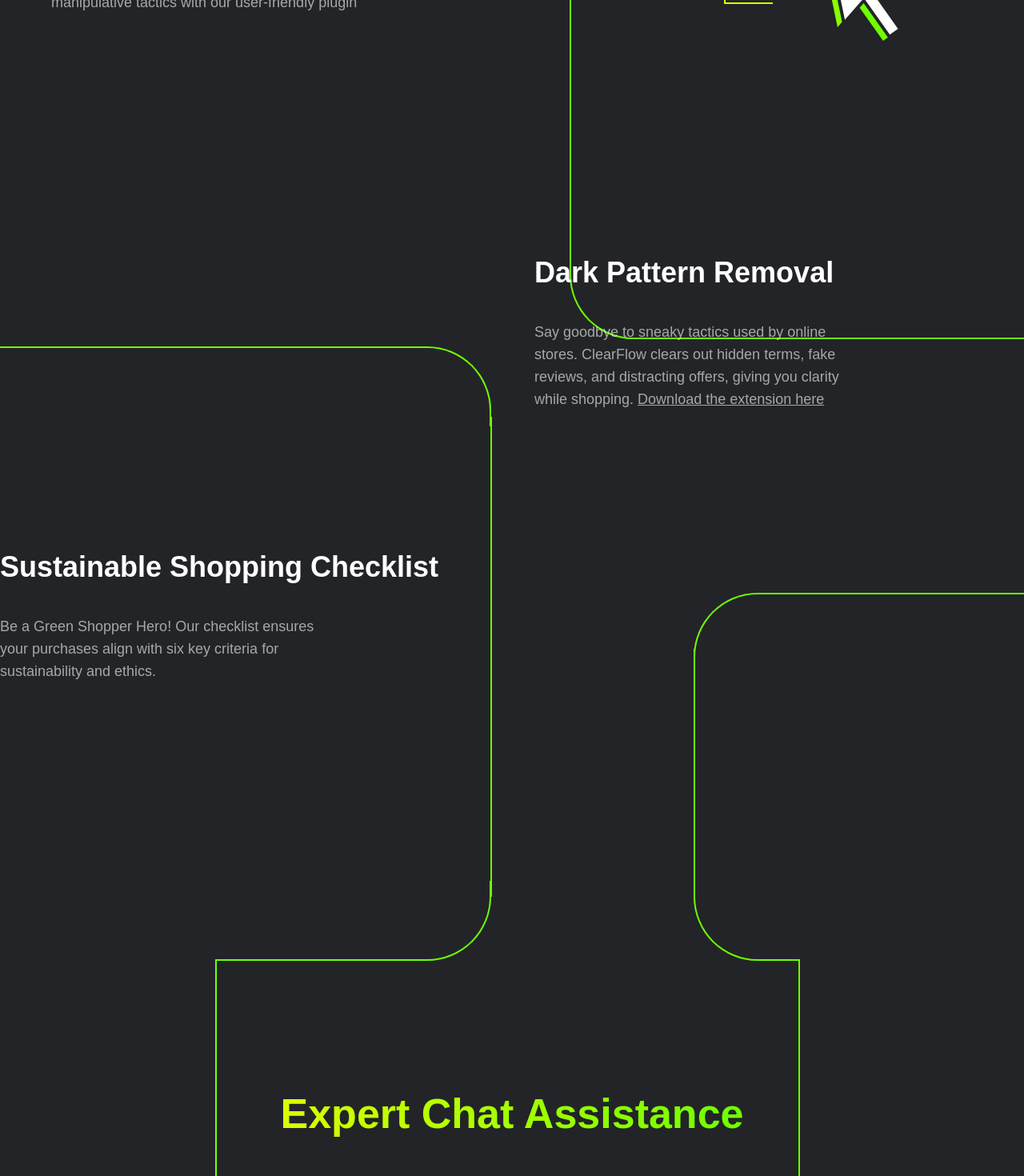
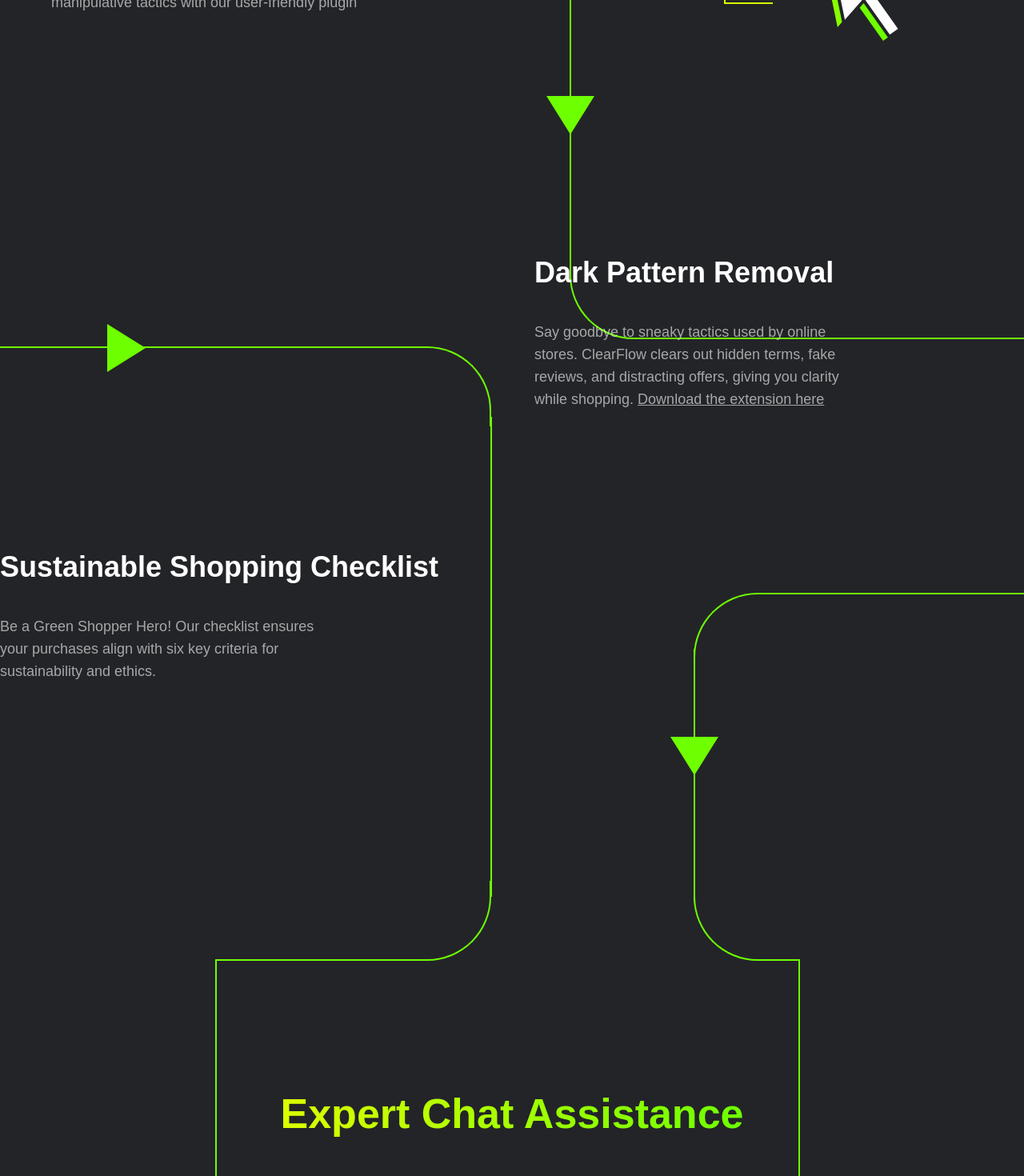
Before and after one commit to AoiTechDev/hackathon-landpage, a Next.js app: page / in a window 1280 px wide. Shown: the part 1280-2750 px from the top of the page at 80% size. Built offline with nearby package versions, Linux system fonts and the light colour scheme.

Commit message:
feat: add triangles and improve reponsivlness

```diff
--- a/app/components/Assistance.tsx
+++ b/app/components/Assistance.tsx
@@ -2,7 +2,7 @@ import React from "react";
 
 const Assistance = () => {
   return (
-    <div className="max-w-[600px] mx-auto  mt-[500px] space-y-10 text-center">
+    <div className="max-w-[600px] mx-auto mt-[160px] min-[1200px]:mt-[500px] space-y-10 text-center">
       <h2 className="bg-gradient-to-r from-yellow   to-green inline-block text-transparent bg-clip-text text-[52px] font-semibold">
         Expert Chat Assistance
       </h2>
--- a/app/components/DarkMode.tsx
+++ b/app/components/DarkMode.tsx
@@ -6,9 +6,9 @@ import triangle from "./svg/triangle.svg";
 const DarkMode = () => {
 
   return (
-    <div className="w-full max-w-[1400px] mx-auto mt-64 flex flex-col min-[1200px]:flex-row justify-center items-center relative p-2">
+    <div className="w-full max-w-[1400px] mx-auto mt-40 min-[1200px]:mt-64 flex flex-col min-[1200px]:flex-row justify-center items-center relative p-2">
       <div className="flex-1 hidden justify-center items-center min-[1200px]:flex">
-        <Image src={logo} alt="" className="scale-75" />
+        <Image src={logo} alt="" className="scale-75 min-[1200px]:scale-100" />
       </div>
 
       <div className="min-[1200px]:flex-1 flex justify-center items-center min-[1200px]:items-start min-[1200px]:flex-col gap-6">
--- a/app/components/LowerSection.tsx
+++ b/app/components/LowerSection.tsx
@@ -1,11 +1,12 @@
 "use client";
-import React from "react";
+import React, { useEffect } from "react";
 import DarkPattern from "./DarkPattern";
 import Sustainable from "./Sustainable";
 import Assistance from "./Assistance";
 import DarkMode from "./DarkMode";
 import Image from "next/image";
 import triangle from "./svg/triangle.svg";
+import useScreenSize from "@/hooks/useScreenSize";
 const LowerSection = () => {
   function scrollToTop() {
     window.scrollTo({
@@ -13,7 +14,7 @@ const LowerSection = () => {
       behavior: "smooth", // Optional: smooth scrolling behavior
     });
   }
-
+  const screenSize = useScreenSize();
   const vertical1 = React.useRef<HTMLDivElement>(null);
   const vertical2 = React.useRef<HTMLDivElement>(null);
   const vertical3 = React.useRef<HTMLDivElement>(null);
@@ -23,8 +24,18 @@ const LowerSection = () => {
   const horizontal2 = React.useRef<HTMLDivElement>(null);
   const horizontal3 = React.useRef<HTMLDivElement>(null);
   const horizontal4 = React.useRef<HTMLDivElement>(null);
+  const bottomArrow = React.useRef<HTMLDivElement>(null);
+
+  useEffect(() => {
+    const ver4 = vertical4.current?.getBoundingClientRect().left;
+    const distanceVer4 = ver4! - 0;
+    if (bottomArrow.current) {
+      bottomArrow.current.style.left = `calc(${distanceVer4}px - ${bottomArrow.current.offsetWidth/2}px + 1px)`;
+    }
+  }, [screenSize]);
+
   return (
-    <div className="min-[1200px]:h-[280vh] relative ">
+    <div className="h-[190vh]  min-[1200px]:h-[280vh] relative ">
       <DarkPattern />
       <Sustainable />
       <Assistance />
@@ -77,11 +88,17 @@ const LowerSection = () => {
       ></div>
 
       <div
-        ref={vertical1}
+        ref={vertical4}
         className="bg-green w-[2px] h-[315px] absolute top-[490px] left-[67.7vw] hidden min-[1200px]:block"
       ></div>
 
       <div className="w-[35vw] h-[100px] absolute top_left top-[420px]    left-[67.7vw] hidden min-[1200px]:block"></div>
+
+      <div className="w-0 h-0 triangle rotate-90 absolute left-[10vw]  top-[90px] -z-1 hidden min-[1200px]:block"></div>
+      <div
+        ref={bottomArrow}
+        className="w-0 h-0 triangle rotate-180 absolute left-[66vw] top-[600px] -z-1 hidden min-[1200px]:block"
+      ></div>
     </div>
   );
 };
--- a/app/page.tsx
+++ b/app/page.tsx
@@ -22,8 +22,7 @@ export default function Home() {
   const bottomLeft = React.useRef<HTMLDivElement>(null);
   const diamondUp = React.useRef<HTMLDivElement>(null);
   const diamondDown = React.useRef<HTMLDivElement>(null);
-
-
+  const bottomArrow = React.useRef<HTMLDivElement>(null);
 
   useEffect(() => {
     const middle = horizontalRight.current?.getBoundingClientRect().left;
@@ -45,6 +44,10 @@ export default function Home() {
       diamondUp.current.style.left = `calc(${distanceLeft}px - ${
         diamondUp.current.offsetWidth / 2
       }px + 1px)`;
+    }
+
+    if (bottomArrow.current) {
+      bottomArrow.current.style.left = `calc(${distanceMiddle}px + ${bottomArrow.current.offsetWidth}px + 9px)`;
     }
   }, [screenSize]);
 
@@ -85,9 +88,14 @@ export default function Home() {
         ></div>
       </div>
 
+      <div
+        ref={bottomArrow}
+        className="w-0 h-0 triangle rotate-180 absolute left-[51.6vw] top-[1400px] -z-1 hidden min-[1200px]:block"
+      ></div>
+
       {/* <Image alt="" className="absolute top-40  left-32 w-[95%] " src={union} /> */}
 
-     <LowerSection/>
+      <LowerSection />
     </div>
   );
 }
```
